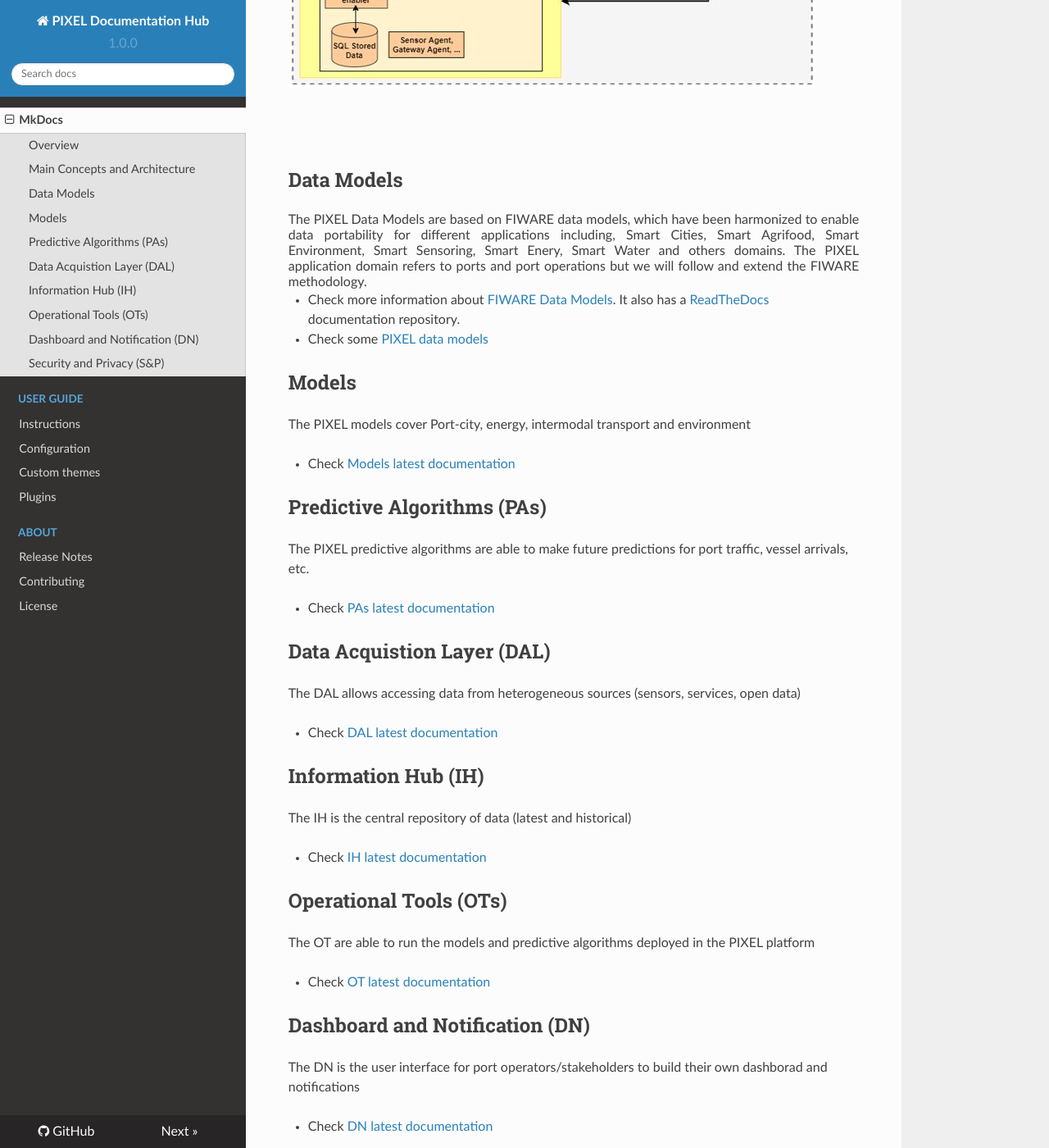
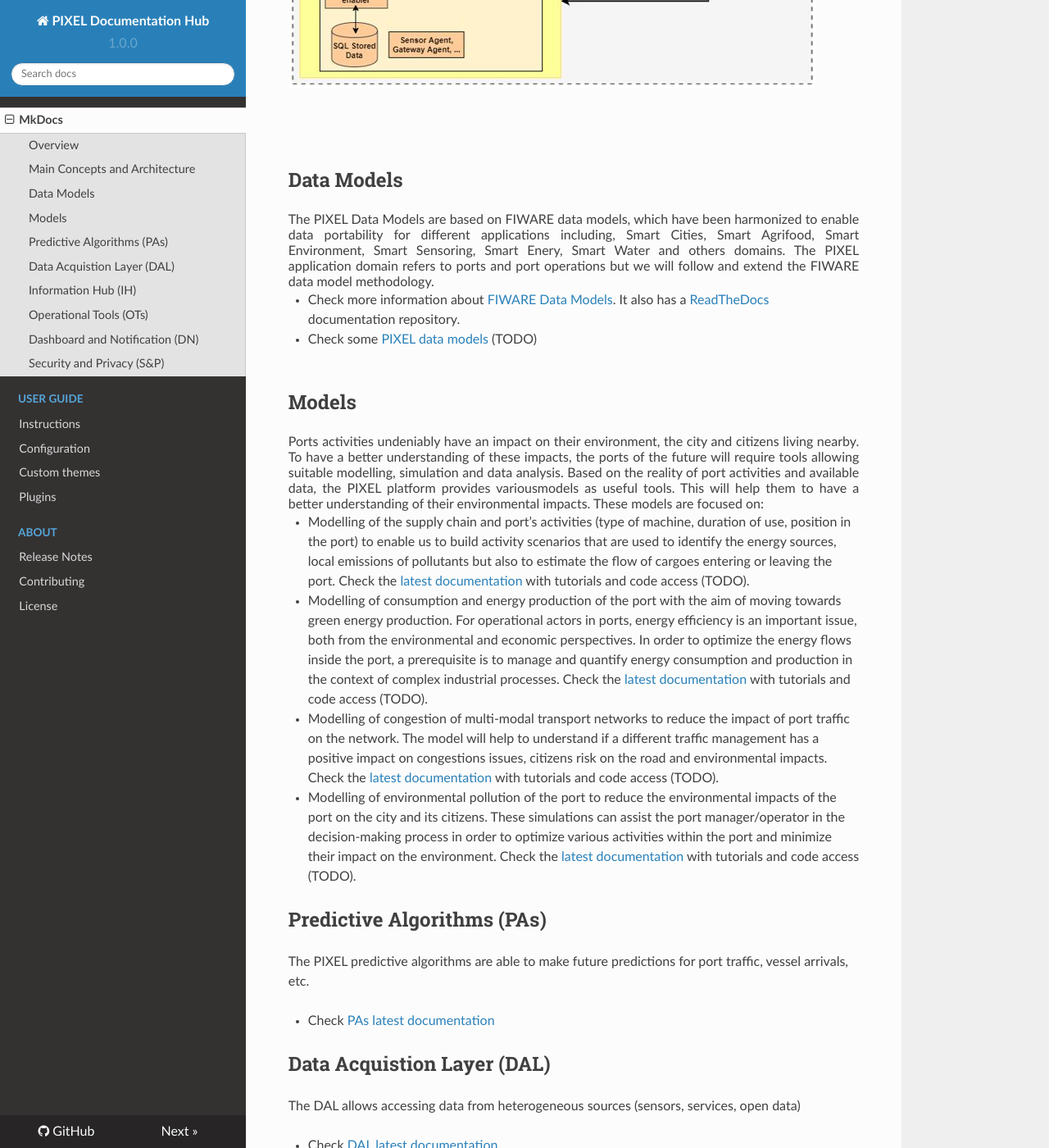
Before and after one commit to pixel-ports/docs-hub, an MkDocs documentation site: the page built from docs/index.md, in a window 1280 px wide and 1400 px high, scrolled down 1822 px. Shown: the whole window at 82% size. Built offline with MkDocs 1.6.1, drawn with Linux system fonts in a browser that asks for light colours; nearby versions of some CDN libraries; old or Windows-style settings are respelled for this version of MkDocs.

Commit message:
Update index.md

```diff
--- a/docs/index.md
+++ b/docs/index.md
@@ -38,20 +38,24 @@ The PIXEL architecture is divided into several building blocks to cover a wide r
 ## Data Models
 
 <div align="justify">
-The PIXEL Data Models are based on FIWARE data models, which have been harmonized to enable data portability for different applications including, Smart Cities, Smart Agrifood, Smart Environment, Smart Sensoring, Smart Enery, Smart Water and others domains. The PIXEL application domain refers to ports and port operations but we will follow and extend the FIWARE methodology.
+The PIXEL Data Models are based on FIWARE data models, which have been harmonized to enable data portability for different applications including, Smart Cities, Smart Agrifood, Smart Environment, Smart Sensoring, Smart Enery, Smart Water and others domains. The PIXEL application domain refers to ports and port operations but we will follow and extend the FIWARE data model methodology.
 </div>
 
    - Check more information about [FIWARE Data Models](https://www.fiware.org/developers/data-models/). It also has a [ReadTheDocs](https://fiware-datamodels.readthedocs.io/en/latest/) documentation repository.
-   - Check some [PIXEL data models](https://pixel-ports.eu/)
-
+   - Check some [PIXEL data models](https://pixel-ports.eu/) (TODO)
+<br/><br/>
 
 
 ## Models
 
-The PIXEL models cover Port-city, energy, intermodal transport and environment
+<div align="justify">
+Ports activities undeniably have an impact on their environment, the city and citizens living nearby. To have a better understanding of these impacts, the ports of the future will require tools allowing suitable modelling, simulation and data analysis. Based on the reality of port activities and available data, the PIXEL platform provides variousmodels as useful tools. This will help them to have a better understanding of their environmental impacts. These models are focused on:
+</div>
 
-  - Check [Models latest documentation](https://inter-iot.readthedocs.io/projects/intermeth/en/latest/)
-
+  - Modelling of the supply chain and port’s activities (type of machine, duration of use, position in the port) to enable us to build activity scenarios that are used to identify the energy sources, local emissions of pollutants but also to estimate the flow of cargoes entering or leaving the port. Check the [latest documentation](https://pixel-ports.eu/) with tutorials and code access (TODO).
+  - Modelling of consumption and energy production of the port with the aim of moving towards green energy production. For operational actors in ports, energy efficiency is an important issue, both from the environmental and economic perspectives. In order to optimize the energy flows inside the port, a prerequisite is to manage and quantify energy consumption and production in the context of complex industrial processes. Check the [latest documentation](https://pixel-ports.eu/) with tutorials and code access (TODO).
+  - Modelling of congestion of multi-modal transport networks to reduce the impact of port traffic on the network. The model will help to understand if a different traffic management has a positive impact on congestions issues, citizens risk on the road and environmental impacts. Check the [latest documentation](https://pixel-ports.eu/) with tutorials and code access (TODO).
+   - Modelling of environmental pollution of the port to reduce the environmental impacts of the port on the city and its citizens. These simulations can assist the port manager/operator in the decision-making process in order to optimize various activities within the port and minimize their impact on the environment. Check the [latest documentation](https://pixel-ports.eu/) with tutorials and code access (TODO).
 
 
 ## Predictive Algorithms (PAs)
```
